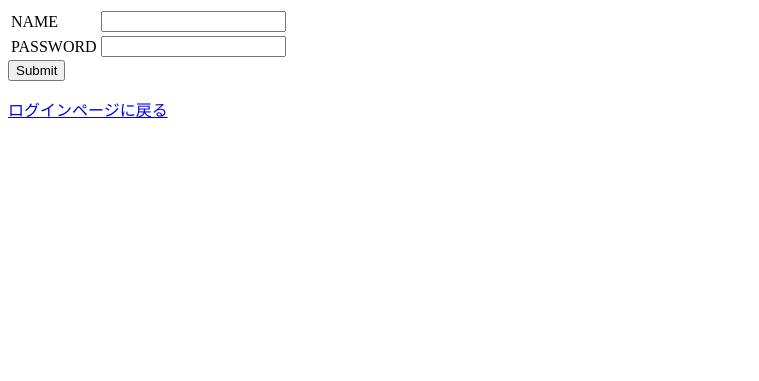
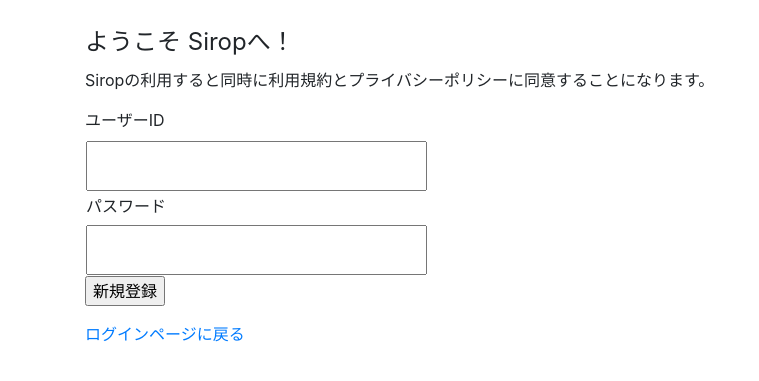
Before and after one commit to Yutolab1120/sirop, a PHP site: page /add.html in a window 1280 px wide. Shown: the top 381 px of the page, without its empty margins (0-759 px from the left). Run offline with PHP 8.4, Linux system fonts and the light colour scheme; some libraries are stand-ins or nearby versions.

Commit message:
Add files via upload

```diff
--- a/add.html
+++ b/add.html
@@ -1,25 +1,41 @@
 <html>
 <meta charset="UTF-8">
+<meta name="viewport" content="width=device-width,initial-scale=1.0">
 
 <head>
-    <title>ログインユーザ追加用の入力画面</title>
+    <title>Sirop 新規登録</title>
+    <link rel="stylesheet" href="https://stackpath.bootstrapcdn.com/bootstrap/4.5.0/css/bootstrap.min.css"
+        integrity="sha384-9aIt2nRpC12Uk9gS9baDl411NQApFmC26EwAOH8WgZl5MYYxFfc+NcPb1dKGj7Sk" crossorigin="anonymous">
+        <link rel="stylesheet" href="https://maxcdn.bootstrapcdn.com/font-awesome/4.4.0/css/font-awesome.min.css">
+        <style>
+        input[type="text"]{
+	        width:100%;
+            height:50px;
+        }
+        </style>
 </head>
 
-<body>
+<body><div class="container"><br>
     <form action="insert.php" method="post">
+        <legend>ようこそ Siropへ！</legend>
+         <p>Siropの利用すると同時に利用規約とプライバシーポリシーに同意することになります。</p>
         <table>
             <tr>
-                <td>NAME</td>
-                <td><input type="text" name="name"></td>
+                <label for="userid">ユーザーID</label>
+                <td>
+                    <input type="text" name="name">
+                </td>
             </tr>
+            <br>
             <tr>
-                <td>PASSWORD</td>
-                <td><input type="text" name="password"></td>
+                <td><label for="userid">パスワード</label>
+                        <input type="text" name="password">
+                </td>
             </tr>
         </table>
-        <input type="submit">
+        <input type="submit" value="新規登録">
     </form>
     <a href="login.php">ログインページに戻る</a>
-</body>
+</div></body>
 
 </html>
```
Also changed, not shown: insert.php (+5 -3 lines), login.php (+21 -11 lines), logout.php (+6 -4 lines), main.php (+6 -4 lines).
